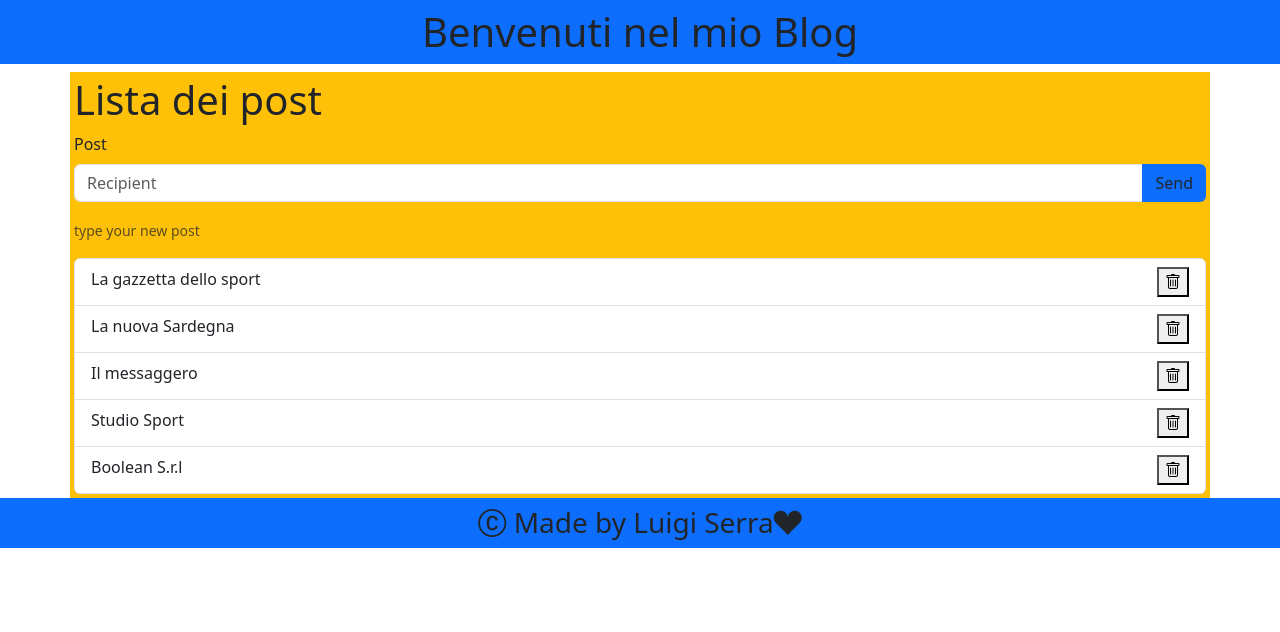
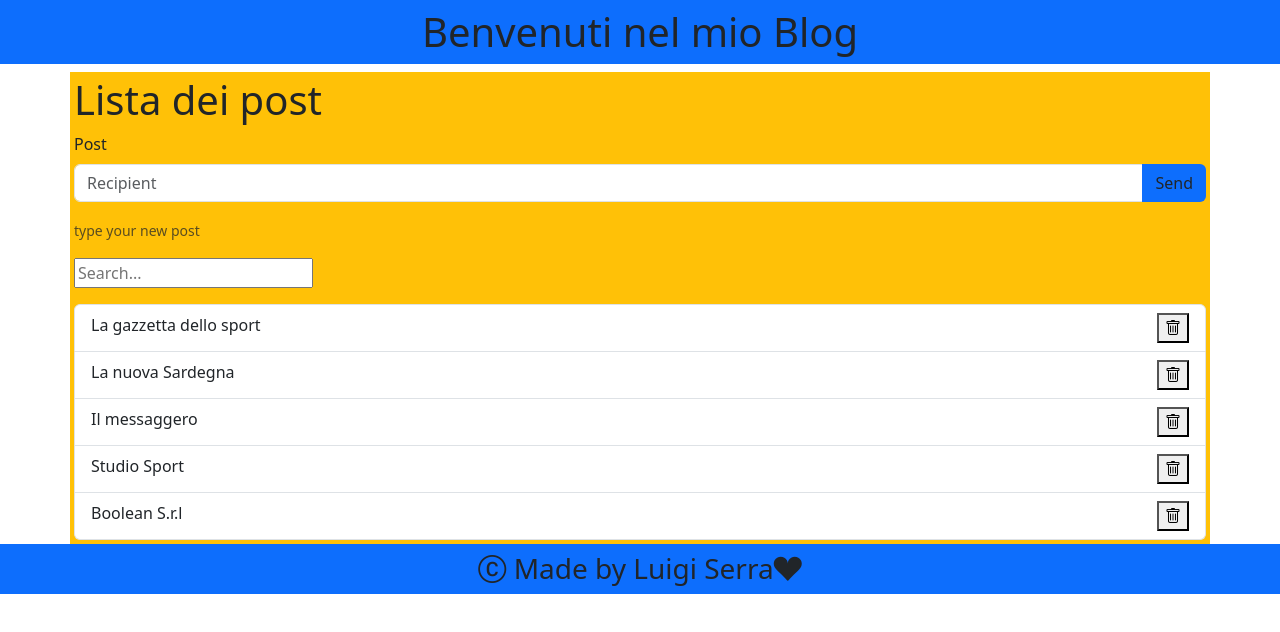
Before and after one commit to LuigiSerra91/react-form-multifield, a React (Vite) app: page / in a window 1280 px wide. Shown: the top 632 px of the page. Built offline with nearby package versions, Linux system fonts and the light colour scheme.

Commit message:
add_tolocallowercase

```diff
--- a/src/App.jsx
+++ b/src/App.jsx
@@ -1,5 +1,5 @@
-import { useState } from 'react'
-
+import { useEffect, useState } from "react";
+import data from './data/post.js'
 import './App.css'
 import AppHeader from './components/AppHeader'
 import AppMain from './components/AppMain'
@@ -16,12 +16,89 @@ Buon divertimento e confermate lettura come al solito
 
 */
 function App() {
+  const [task, setTask] = useState(data)
+    const[newTask, setNewTask] = useState('')
+    const[searchText, setSearchText] = useState('')
+    const[filteredTasks, setFilteredTasks] = useState([])
+    useEffect(() => {
+        const filteredTasks = task.filter((task) => task.toLocaleLowerCase().includes(searchText.toLocaleLowerCase()))
+       setFilteredTasks(filteredTasks)
+    },[task, searchText])
+
+
+    function addTask(e) {
+        e.preventDefault()
+
+        setTask([
+            ...task,
+            newTask
+        ])
+
+        setNewTask('')
+    }
+   function handlerDeleteTask(e) {
+    const dataIndex = e.target.getAttribute('dataIndex')
+    const newTask = task.filter((task, index) => dataIndex != index )
+
+    setTask(newTask)
+   }
+
+   function handleSearchForm(e) {
+    e.preventDefault()
+    //alert('Form sent')
+  }
 
 
   return (
     <>
       <AppHeader />
-      <AppMain />
+      <main>
+      <div className="container bg-warning p-1">
+                <h1>Lista dei post</h1>
+
+                <form onSubmit={addTask}>
+                <div className="mb-3">
+                     <label htmlFor="task" className='form-label'>Post</label>
+                      <div className="input-group mb-3">
+                      <input type="text" className='form-control' placeholder='Recipient'
+                      aria-label='Recipiement username'  aria-labelledby='button-addon2'
+                      value={newTask}
+                      onChange={e => setNewTask(e.target.value)}/>
+                    <button className='btn  bg-primary' type='submit' id='button-addon2'>Send</button>
+
+            </div>
+                           <small id='taskHelperId' className='form-text text-muted'>type your new post</small>
+             </div>
+
+                </form>
+
+                <form onSubmit={handleSearchForm}>
+
+                    <div className="mb-3">
+                        <input type="search"
+                         name="searchText"
+                          id="searchText"
+                          aria-describedby="searchText"
+                          placeholder="Search..."
+                          value={searchText}
+                          onChange={e => setSearchText(e.target.value)}
+                           />
+                    </div>
+                </form>
+
+
+
+                   <ul className="list-group">
+
+                       {filteredTasks.map((task, index) =>  <li key={index} className="list-group-item d-flex justify-content-between">{task} <button onClick={handlerDeleteTask} dataIndex={index}>
+                       <i className="bi bi-trash"></i>
+                        </button></li>
+
+                    )}
+
+                   </ul>
+            </div>
+      </main>
       <AppFooter />
     </>
   )
--- a/src/components/AppFooter.jsx
+++ b/src/components/AppFooter.jsx
@@ -1,11 +1,14 @@
 export default function AppHeader() {
     const copyright = <h3 className="bg-primary text-center p-2">
-        <i class="bi bi-c-circle"></i> Made by Luigi Serra
-        <i class="bi bi-suit-heart-fill"></i>
+        <i className="bi bi-c-circle"></i> Made by Luigi Serra
+        <i className="bi bi-suit-heart-fill"></i>
 
      </h3>
 
     return (
-        copyright
+        <footer>
+            {copyright}
+        </footer>
+
     )
 }
--- a/src/components/AppMain.jsx
+++ b/src/components/AppMain.jsx
@@ -1,14 +1,14 @@
 import { useEffect, useState } from "react";
 import data from '../data/post.js'
-export default function AppMain(){
+export default function AppMain( ){
     const [task, setTask] = useState(data)
     const[newTask, setNewTask] = useState('')
     const[searchText, setSearchText] = useState('')
     const[filteredTasks, setFilteredTasks] = useState([])
     useEffect(() => {
         const filteredTasks = task.filter((task) => task.includes(searchText))
-
-    })
+       setFilteredTasks(filteredTasks)
+    },[task, searchText])
 
 
     function addTask(e) {
@@ -28,7 +28,10 @@ export default function AppMain(){
     setTask(newTask)
    }
 
-
+   function handleSearchForm(e) {
+    e.preventDefault()
+    //alert('Form sent')
+  }
 
 
     return (
@@ -54,11 +57,25 @@ export default function AppMain(){
 
                 </form>
 
+                <form onSubmit={handleSearchForm}>
+
+                    <div className="mb-3">
+                        <input type="search"
+                         name="searchText"
+                          id="searchText"
+                          aria-describedby="searchText"
+                          placeholder="Search..."
+                          value={searchText}
+                          onChange={e => setSearchText(e.target.value)}
+                           />
+                    </div>
+                </form>
+
 
 
                    <ul className="list-group">
 
-                       {task.map((task, index) =>  <li key={index} className="list-group-item d-flex justify-content-between">{task} <button onClick={handlerDeleteTask} dataIndex={index}>
+                       {filteredTasks.map((task, index) =>  <li key={index} className="list-group-item d-flex justify-content-between">{task} <button onClick={handlerDeleteTask} dataIndex={index}>
                        <i className="bi bi-trash"></i>
                         </button></li>
 
```
